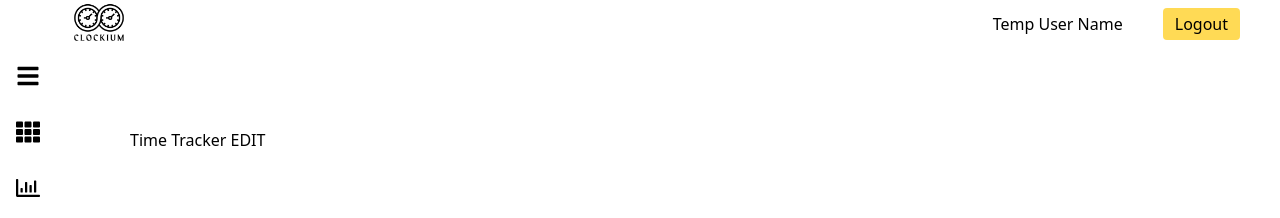
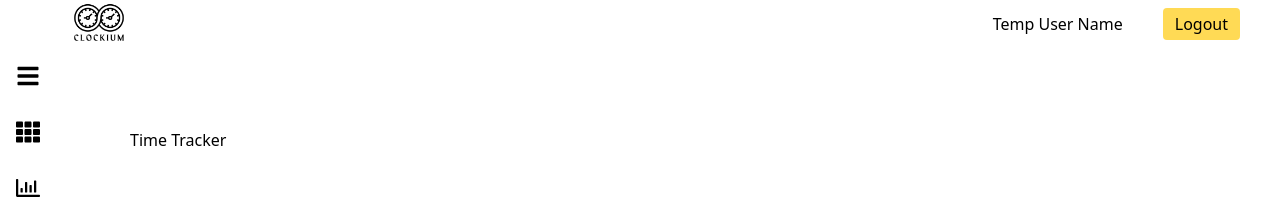
Before and after one commit to prince-bojji/hacktiv, a React (Vite) app in the folder hacktiv/: page /TimeTracker in a window 1280 px wide. Shown: the top 218 px of the page. Built offline with nearby package versions, Linux system fonts and the light colour scheme.

Commit message:
edit commit

```diff
--- a/hacktiv/src/pages/TimeTracker.jsx
+++ b/hacktiv/src/pages/TimeTracker.jsx
@@ -3,7 +3,7 @@ import React from 'react'
 function TimeTracker() {
   return (
     <>
-     <p>Time Tracker EDIT</p>
+     <p>Time Tracker</p>
     </>
   )
 }
```
